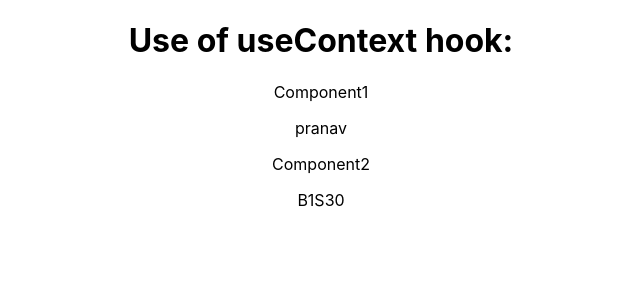
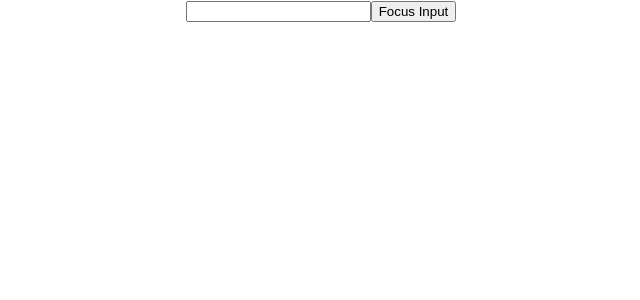
Before and after one commit to devpranab/React-Hooks, a React (Create React App) app: page / in a window 1280 px wide. Shown: the top 300 px of the page, without its empty margins (319-959 px from the left). Built offline with nearby package versions, Linux system fonts and the light colour scheme.

Commit message:
useRef() basic

```diff
--- a/src/App.js
+++ b/src/App.js
@@ -1,14 +1,16 @@
 import './App.css';
 //import Test from './hooks/useState/Test';
 //import Users from './hooks/useEffect/Users';
-import Main from './hooks/useContext hook/Main';
+//import Main from './hooks/useContext hook/Main';
+import TestRef from './hooks/useRef/TestRef';
 
 function App() {
   return (
     <div className="App">
       {/* <Test/> */}
       {/* <Users/> */}
-      <Main/>
+      {/* <Main/> */}
+      <TestRef/>
     </div>
   );
 }
--- /dev/null
+++ b/src/hooks/useRef/TestRef.js
@@ -0,0 +1,18 @@
+import React, {useRef} from "react";
+
+const TestRef = () => {
+    const inputElement = useRef();
+
+    const focusInput = () => {
+      inputElement.current.focus();
+    };
+
+  return (
+    <div>
+      <input type="text" ref={inputElement} />
+      <button onClick={focusInput}>Focus Input</button>
+    </div>
+  );
+};
+
+export default TestRef;
```
Also changed, not shown: 1 other file (tests, documents, lock files or other folders).
